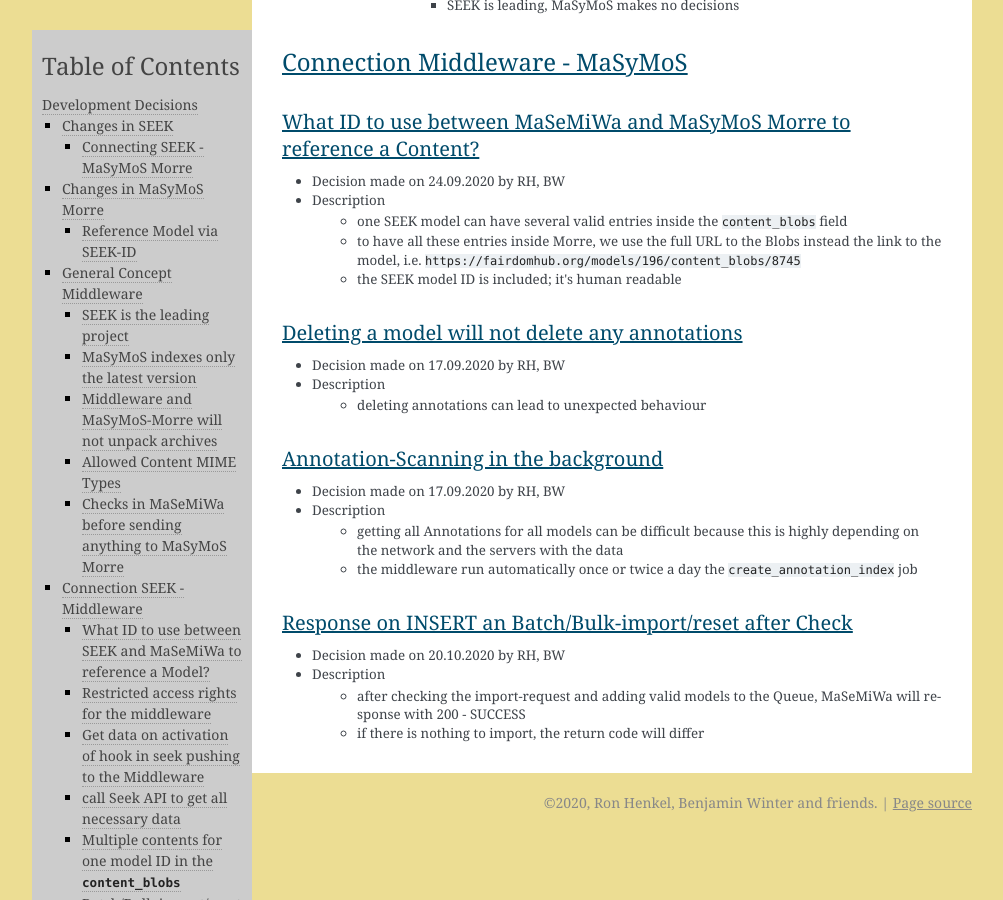
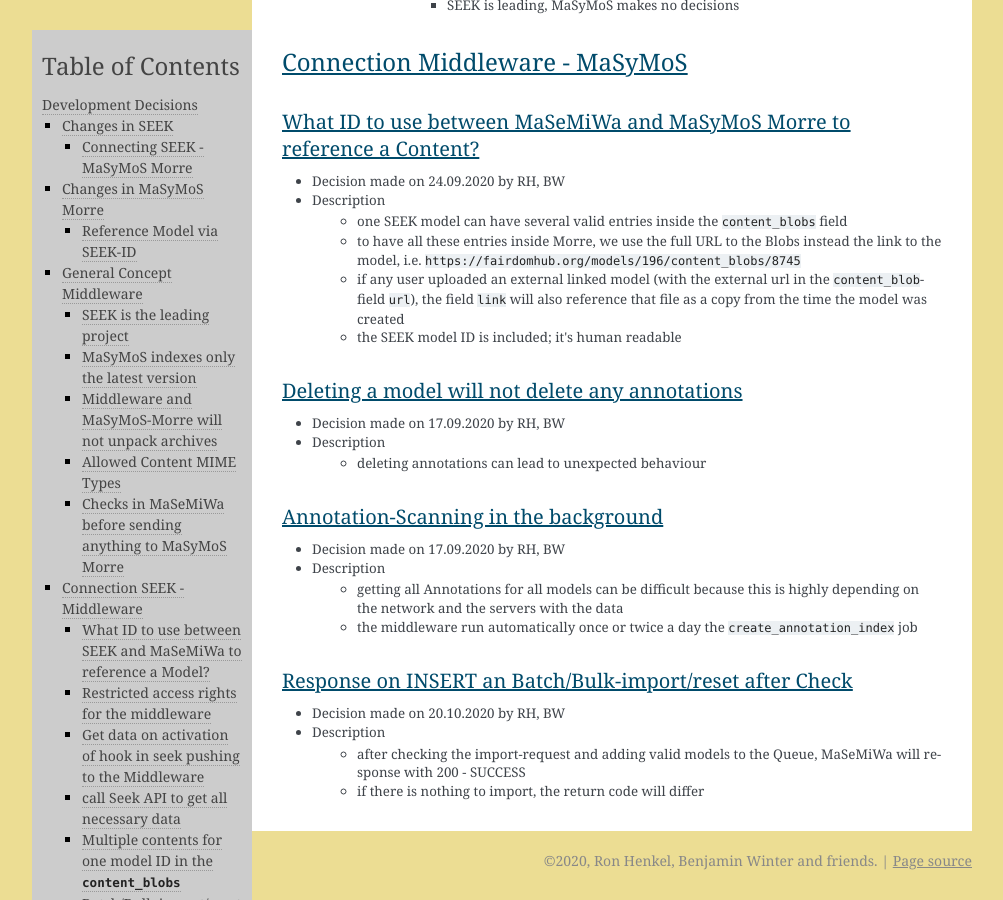
Before and after one commit to MaSyMoS/masymos-seek-middleware, a Sphinx documentation site: the page built from dev/doc/dev_decisions.rst, in a window 1280 px wide and 900 px high, scrolled down 3241 px. Shown: the whole window, without its empty margins (138-1141 px from the left). Built offline with Sphinx 7.4.7, drawn with Linux system fonts in a browser that asks for light colours.

Commit message:
docs: added info on content_blob.url

```diff
--- a/dev/doc/dev_decisions.rst
+++ b/dev/doc/dev_decisions.rst
@@ -137,6 +137,7 @@ What ID to use between MaSeMiWa and MaSyMoS Morre to reference a Content?
 - Description
     - one SEEK model can have several valid entries inside the ``content_blobs`` field
     - to have all these entries inside Morre, we use the full URL to the Blobs instead the link to the model, i.e. ``https://fairdomhub.org/models/196/content_blobs/8745``
+    - if any user uploaded an external linked model (with the external url in the ``content_blob``-field ``url``), the field ``link`` will also reference that file as a copy from the time the model was created
     - the SEEK model ID is included; it's human readable
 
 Deleting a model will not delete any annotations
```
